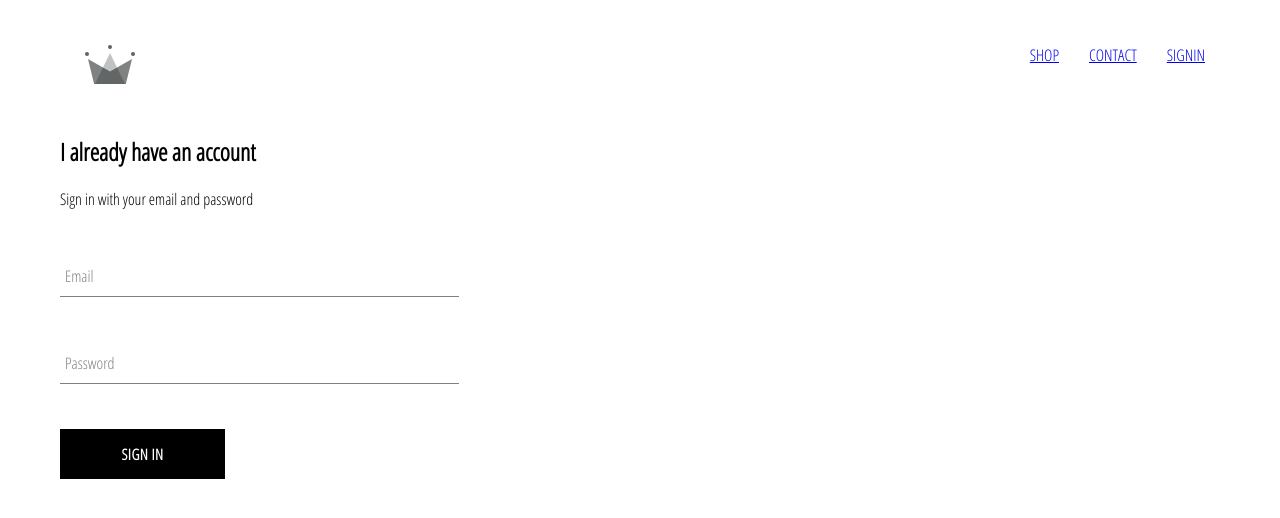
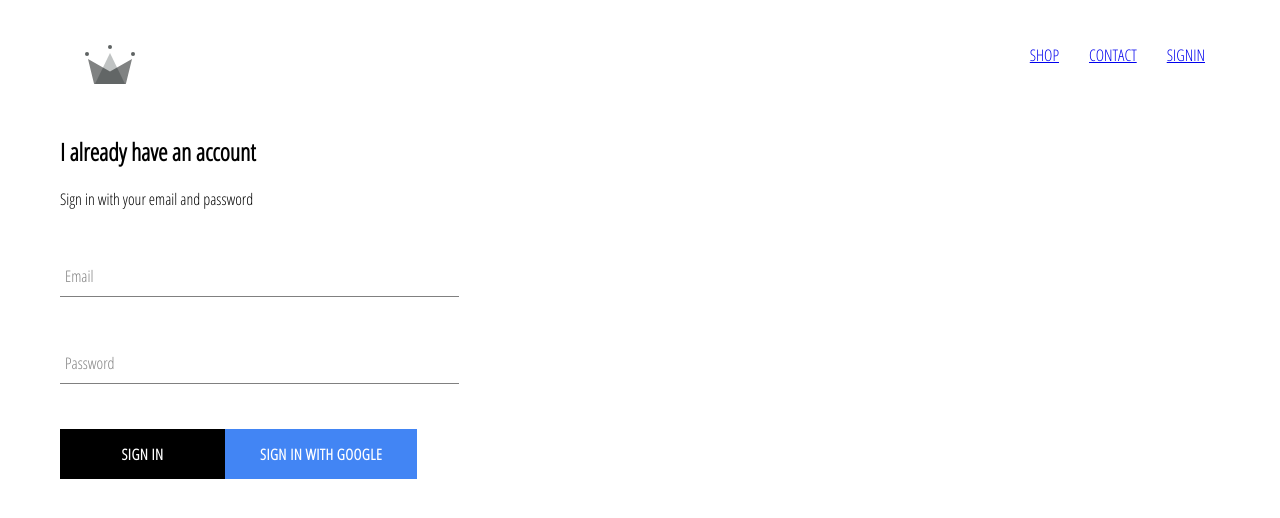
Before and after one commit to sandeepsahadevan/react, a React (Create React App) app in the folder crwn-clothing/: page /signin in a window 1280 px wide. Shown: the top 518 px of the page. Built offline with nearby package versions, Linux system fonts and the light colour scheme.

Commit message:
signinwithgoogle

```diff
--- a/crwn-clothing/package.json
+++ b/crwn-clothing/package.json
@@ -6,6 +6,7 @@
     "@testing-library/jest-dom": "^4.2.4",
     "@testing-library/react": "^9.3.2",
     "@testing-library/user-event": "^7.1.2",
+    "firebase": "^7.8.0",
     "node-sass": "^4.13.1",
     "react": "^16.12.0",
     "react-dom": "^16.12.0",
--- a/crwn-clothing/src/components/custom-button/custom-button.component.jsx
+++ b/crwn-clothing/src/components/custom-button/custom-button.component.jsx
@@ -1,11 +1,14 @@
-import React from 'react'
+import React from 'react';
 
-import './custom-button.styles.scss'
+import './custom-button.styles.scss';
 
-const CustomButton = ({children, ...otherProps}) => (
-    <button className='custom-button' {...otherProps}>
-        {children}
-    </button>
+const CustomButton = ({ children, isGoogleSignIn, ...otherProps }) => (
+  <button
+    className={`${isGoogleSignIn ? 'google-sign-in' : ''} custom-button`}
+    {...otherProps}
+  >
+    {children}
+  </button>
 );
 
 export default CustomButton;
--- a/crwn-clothing/src/components/custom-button/custom-button.styles.scss
+++ b/crwn-clothing/src/components/custom-button/custom-button.styles.scss
@@ -19,4 +19,14 @@
     color: black;
     border: 1px solid black;
   }
+
+  &.google-sign-in {
+    background-color: #4285f4;
+    color: white;
+
+    &:hover {
+      background-color: #357ae8;
+      border: none;
+    }
+  }
 }
--- a/crwn-clothing/src/components/sign-in/sign-in.component.jsx
+++ b/crwn-clothing/src/components/sign-in/sign-in.component.jsx
@@ -4,6 +4,7 @@ import './sign-in.styles.scss'
 import FormInput from '../form-input/form-input.component';
 
 import CustomButton from '../custom-button/custom-button.component'
+import {signInWithGoogle} from '../../firebase/firebase.utils'
 
 class SignIn extends React.Component{
 
@@ -34,6 +35,9 @@ class SignIn extends React.Component{
                     <FormInput label='Email' type='text' value={this.state.email} name='email' handleChange={this.handleChange}/>
                     <FormInput label='Password' type='password' value={this.state.password} name='password' handleChange={this.handleChange}/>
                     <CustomButton type='submit' value='Submit Form'>SIGN IN</CustomButton>
+                    <CustomButton onClick={signInWithGoogle} isGoogleSignIn>
+                        Sign in with Google
+                    </CustomButton>
                 </form>
             </div>
         );
--- /dev/null
+++ b/crwn-clothing/src/firebase/firebase.utils.js
@@ -0,0 +1,27 @@
+import firebase from 'firebase/app';
+import 'firebase/firestore';
+import 'firebase/auth';
+
+const config = {
+  apiKey: "AIzaSyAneJ3i_Sq_yvgOUueuJ2Gzbb2SiUX5XNU",
+  authDomain: "crwn-db-d99fb.firebaseapp.com",
+  databaseURL: "https://crwn-db-d99fb.firebaseio.com",
+  projectId: "crwn-db-d99fb",
+  storageBucket: "crwn-db-d99fb.appspot.com",
+  messagingSenderId: "899742761683",
+  appId: "1:899742761683:web:e495448859794ab8b24a26",
+  measurementId: "G-WWWNDYS3S1"
+};
+
+firebase.initializeApp(config);
+
+
+export const auth = firebase.auth();
+export const firestore = firebase.firestore();
+
+const provider = new firebase.auth.GoogleAuthProvider();
+provider.setCustomParameters({ prompt: 'select_account' });
+export const signInWithGoogle = () => auth.signInWithPopup(provider);
+
+
+export default firebase;
```
Also changed, not shown: 1 other file (tests, documents, lock files or other folders).
